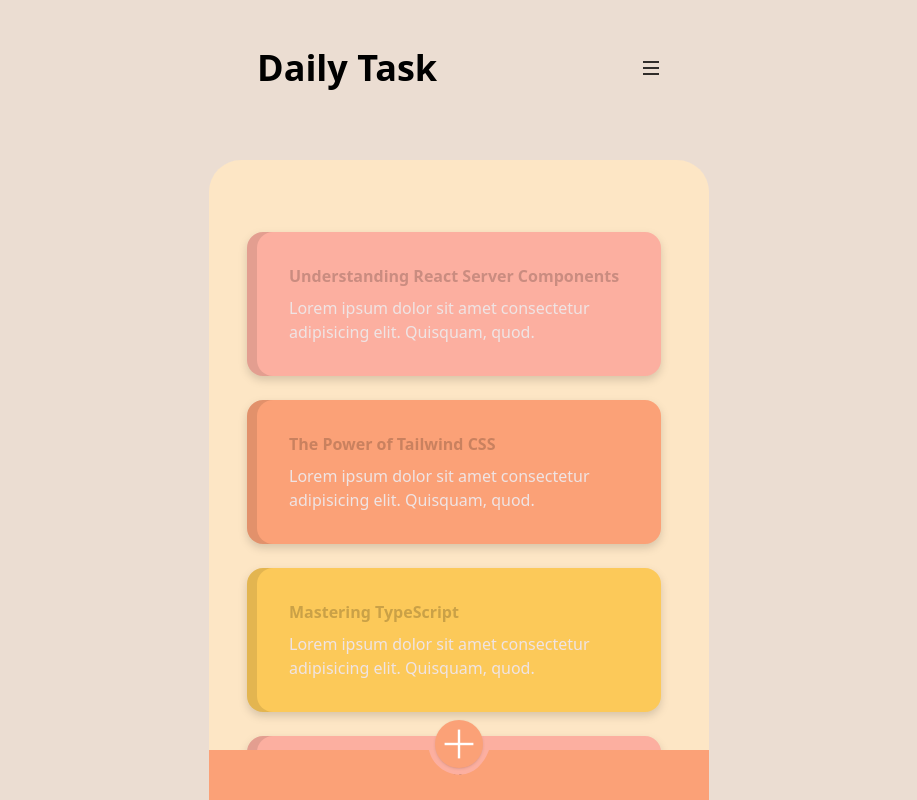
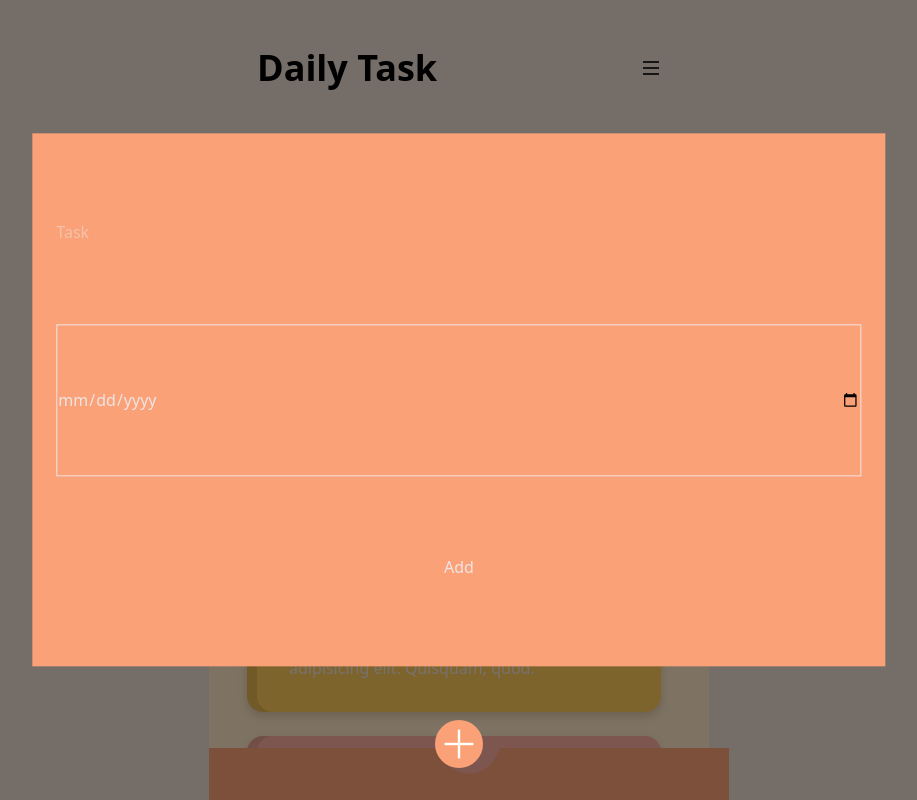
Before and after one commit to harshit24saxena/TodoWithCalendar, a Next.js app in the folder client/: page / in a window 1280 px wide. Both pictures are taken after a click on the button 640 px from the left and 744 px from the top of the page. Shown: the top 800 px of the page, without its empty margins (181-1098 px from the left). Built offline with nearby package versions, Linux system fonts and the light colour scheme.

Commit message:
work on item list drag behaviour

```diff
--- a/client/app/(HomeComponents)/addTask.tsx
+++ b/client/app/(HomeComponents)/addTask.tsx
@@ -1,15 +1,23 @@
+"use client"
+import { useState } from "react"
+import InputForm from "./inputForm"
 
 
 
 function addTask() {
-  return (<>
-    <button className='bg-(--cta) z-2 fixed bottom-8 left-1/2 -translate-x-1/2 w-md h-md rounded-full shadow-sm shadow-(--cta) '>
+  const [toggle, setToggle] = useState(false)
+  return (
+  <>
+    {toggle && <InputForm />}
+    <button
+    onClick={()  => setToggle(!toggle)}
+    className='bg-(--cta) z-2 fixed bottom-8 left-1/2 -translate-x-1/2 w-md h-md rounded-full shadow-(--cta) '>
       <svg className="w-md h-md" viewBox="0 0 100 100">
         <line fill="white" stroke="white" strokeWidth="5" id="top" x1="20" y1="50" x2="80" y2="50" />
         <line fill="white" stroke="white" strokeWidth="5" id="middle" x1="50" y1="20" x2="50" y2="80" />
       </svg>
     </button>
-    <svg className="max-w-[500px] fixed bottom-0" viewBox="0 0 100 10">
+    <svg className="max-w-[520px] fixed bottom-0" viewBox="0 0 100 10">
       <path fill="var(--cta)" d="M 0 0 L 44 0 C 45 5 53 8 56 0 L 100 0 L 100 10 L 0 10 Z" />
     </svg>
   </>
--- a/client/app/(HomeComponents)/blogList.tsx
+++ b/client/app/(HomeComponents)/blogList.tsx
@@ -1,10 +1,6 @@
 "use client"
-import { motion } from "motion/react"
+import { motion, useMotionValue } from "motion/react"
 import { useRef, useState } from "react";
-
-type Event = { target: { classList: { add: (arg0: string) => any; }; }; }
-
-export default function BlogList() {
   const cardVariant = [
     "bg-(--accent-peach) text-[color-mix(in_srgb,var(--accent-peach),black_20%)] shadow-[-10px_0_color-mix(in_srgb,var(--accent-peach),black_10%)] drop-shadow-lg",
     "bg-(--accent-orange) text-[color-mix(in_srgb,var(--accent-orange),black_20%)] shadow-[-10px_0_color-mix(in_srgb,var(--accent-orange),black_10%)] drop-shadow-lg",
@@ -32,18 +28,34 @@ export default function BlogList() {
       description: "Lorem ipsum dolor sit amet consectetur adipisicing elit. Quisquam, quod.",
     },
   ];
+
+type Event = MouseEvent | TouchEvent | PointerEvent
+
+export default function BlogList() {
+
   const dragConstraintsRef = useRef(null)
-  function dragEnd(event: MouseEvent | TouchEvent | PointerEvent) {
-    const target = event.target as HTMLElement | null;
-    target?.classList?.add("line-through");
+  const [draggedItem, setDraggedItem] = useState<boolean | null>(false)
+
+  function dragEnd(i:number,x:any) {
+    let currentDragElement = document.getElementById(i.toString())
+    let elementPosition = x.get()
+    if(elementPosition < -50){
+      console.log("left side drag" ,x)
+      currentDragElement?.classList.add("bg-green-400")
+    }else if(elementPosition > 50  ) {
+      console.log("right side drag", elementPosition)
+      currentDragElement?.classList.add("opacity-25")
+    }
+    setDraggedItem(true)
   }
   return (
     <div ref={dragConstraintsRef}>
       {blog.map((item, i) => {
+        const x = useMotionValue(0);
         return (
-          <motion.div drag="x" dragMomentum={false} dragConstraints={dragConstraintsRef} onDragEnd={dragEnd}
+          <motion.div id={i.toString()} drag="x" style={{x}} dragMomentum={false} dragConstraints={dragConstraintsRef} onDragEnd={()=>dragEnd(i,x)} draggable={false}
             key={i} className={`flex flex-col gap-2 p-8 my-6 rounded-2xl ${cardVariant[i % cardVariant.length]}`}>
-            <p className="font-bold"> {item.title} </p>
+            <span className="font-bold"> {item.title} </span>
             <h1 className="text-(--text-primary)">{item.description}</h1>
           </motion.div>
 
--- a/client/app/(HomeComponents)/inputForm.tsx
+++ b/client/app/(HomeComponents)/inputForm.tsx
@@ -1,9 +1,12 @@
+
 export default function InputForm() {
     return (
-        <form>
-            <input type="text" placeholder="Task" />
-            <input type="date" placeholder="Date" />
-            <button type="submit">Add</button>
-        </form>
+        <div className="fixed top-0 left-0 w-full h-full bg-black/50 z-1">
+            <form className="bg-(--cta) fixed top-1/2 left-1/2 -translate-x-1/2 -translate-y-1/2 z-2 flex flex-col gap-4 justify-center items-center w-2/3 h-2/3 p-sm">
+                <input type="text" placeholder="Task" className="w-full h-full " />
+                <input type="date" placeholder="Date" className="w-full h-full  border border-(--text-primary)" />
+                <button type="submit" className="w-full h-full ">Add</button>
+            </form>
+        </div>
     );
 }
--- a/client/app/page.tsx
+++ b/client/app/page.tsx
@@ -7,7 +7,7 @@ import Addtask from "./(HomeComponents)/addTask";
 export default function Home() {
   return ( <>
   <Navbar />
-  <div className="bg-foreground w-full p-md rounded-t-4xl">
+  <div className="bg-foreground w-full p-md rounded-t-4xl overflow-hidden">
   {/* <InputForm /> */}
   <BlogList  />
   </div>
```
